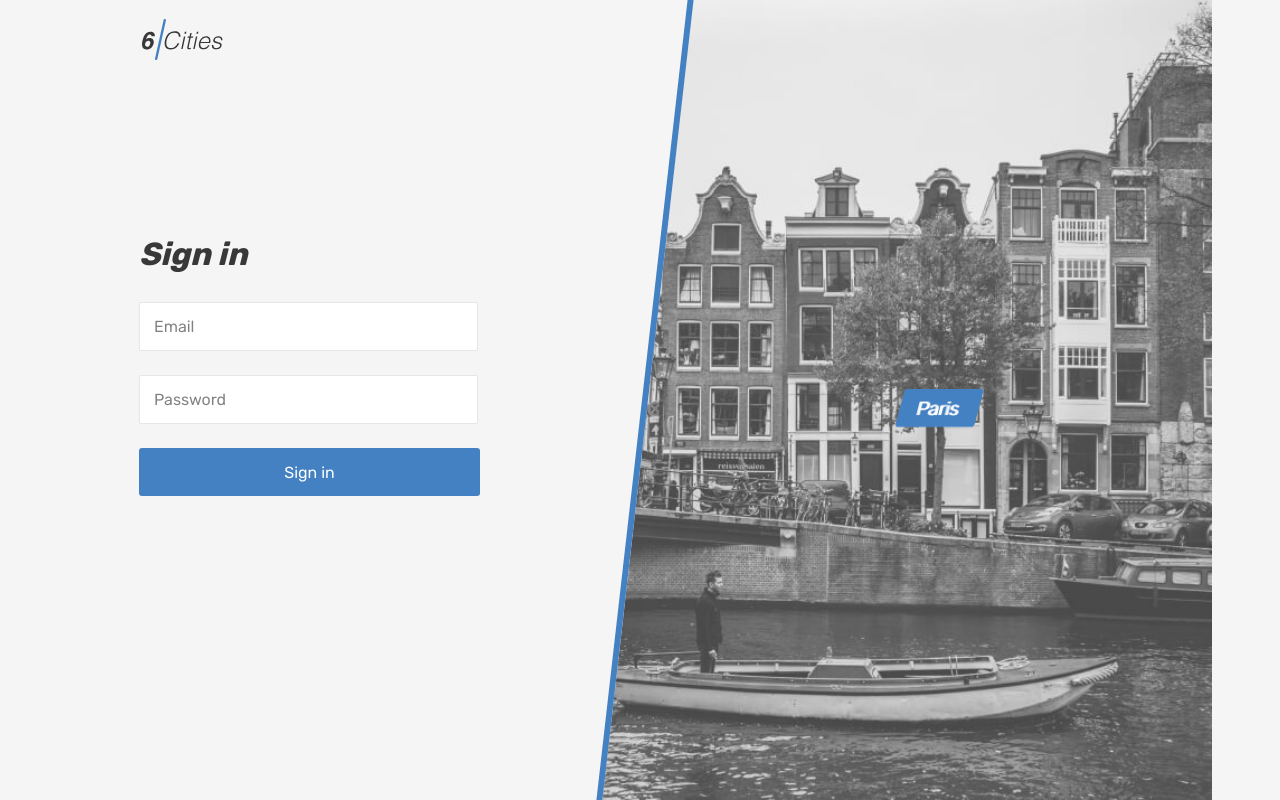
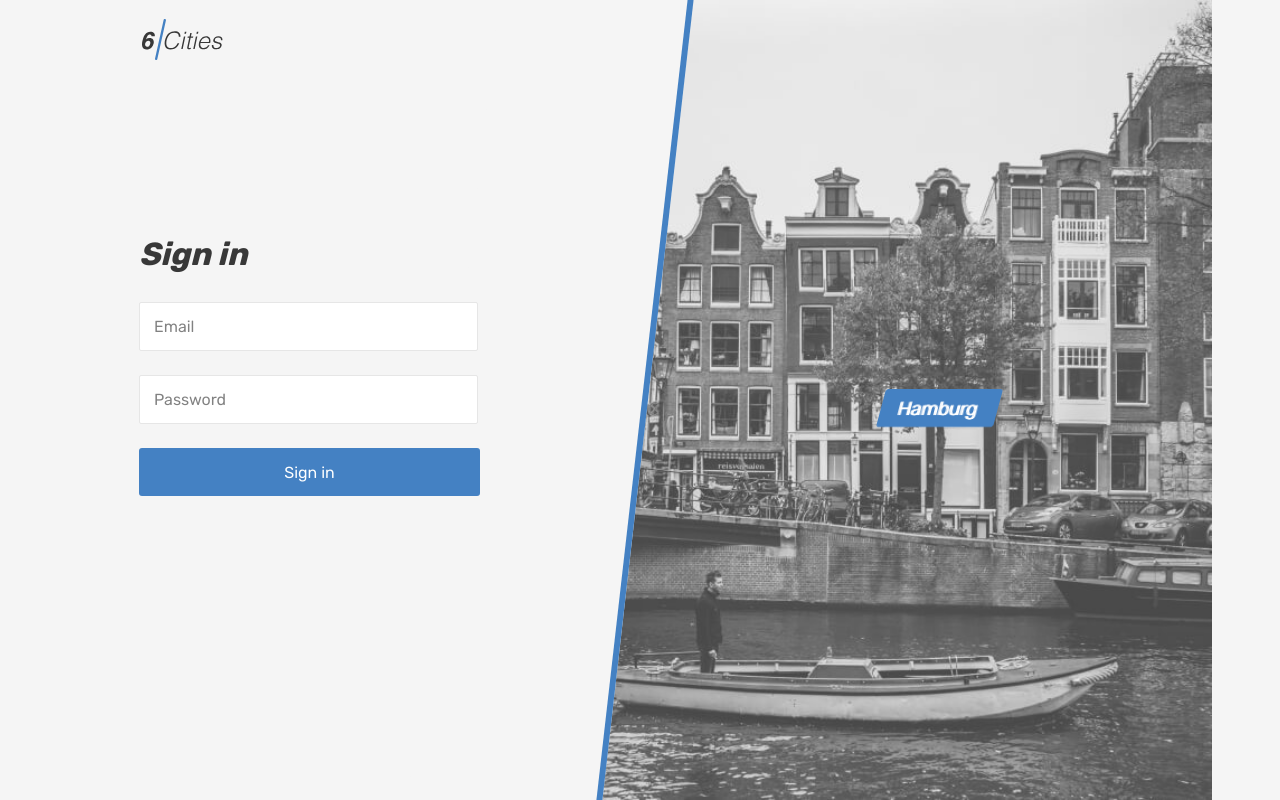
Before and after one commit to vladdenisov/2214147-six-cities-4, a React (Vite) app: page /login in a window 1280 px wide. Built offline with nearby package versions, Linux system fonts and the light colour scheme; no server answers.

Commit message:
Fix login page

```diff
--- a/src/pages/auth/login.page.tsx
+++ b/src/pages/auth/login.page.tsx
@@ -1,4 +1,4 @@
-import { ChangeEvent, FC, FormEvent, useCallback, useState } from 'react';
+import { ChangeEvent, FC, FormEvent, useCallback, useMemo, useState } from 'react';
 import { useAppDispatch, useAppSelector } from '../../store/helpers';
 import { login } from '../../store/action';
 import { selectAuthorizationStatus } from '../../store/user/user.store';
@@ -37,14 +37,14 @@ export const LoginPage: FC = () => {
 
   const [params] = useSearchParams();
 
+  const randomCity = useMemo(() => CITIES_DATA[Math.floor(Math.random() * CITIES_DATA.length)], []);
+
   if (authStatus === AuthorizationStatus.LOGGINED) {
     const from = params.get('redirect') || ROUTE_PATHS.MAIN;
     return (
       <Navigate to={from} />
     );
   }
-
-  const randomCity = CITIES_DATA[Math.floor(Math.random() * CITIES_DATA.length)];
 
   return (
     <div className="page page--gray page--login">
```
